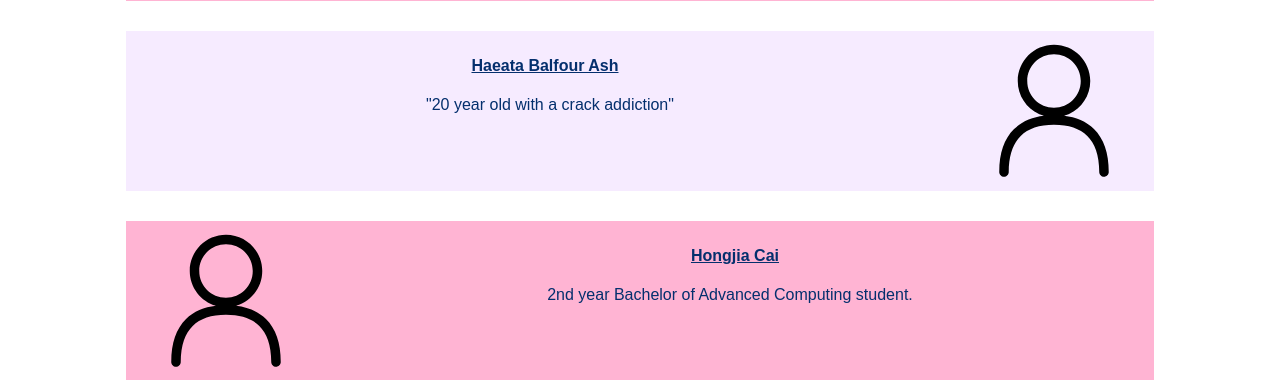
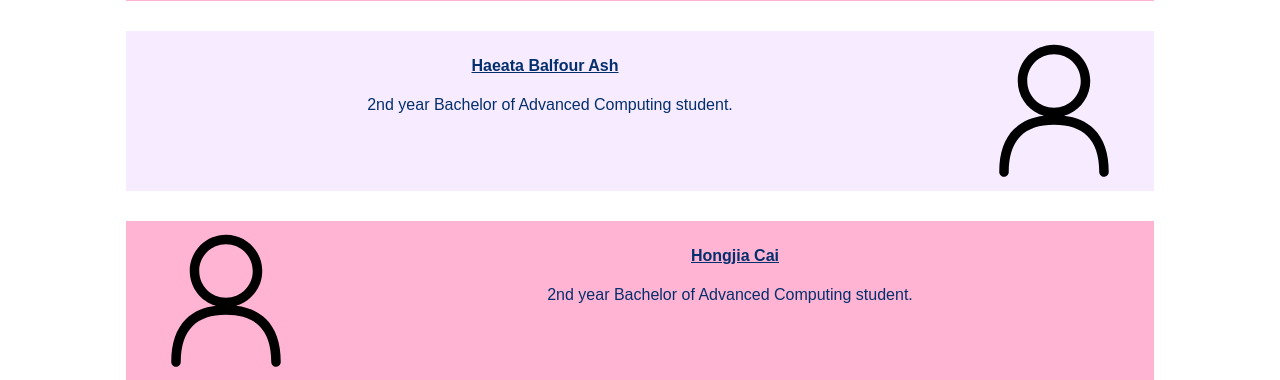
Before and after one commit to tharencandi/MVC-site, a Bottle app: page /about in a window 1280 px wide. Shown: the part 396-776 px from the top of the page. Run offline with Bottle, Linux system fonts and the light colour scheme.

Commit message:
removed crack head

```diff
--- a/code/templates/about.html
+++ b/code/templates/about.html
@@ -19,7 +19,7 @@
     <div class="right_profile">
         <img class = "profileR" src="/img/default_profile.svg" alt="Haeata Balfour Ash profile picture">
         <h4><a href="mailto:Haeata Balfour Ash<hbal7849@uni.sydney.edu.au>" title="Email Haeata Balfour Ash">Haeata Balfour Ash</a></h4>
-        <p class="profile_description">"20 year old with a crack addiction"</p>
+        <p class="profile_description">2nd year Bachelor of Advanced Computing student.</p>
     </div>
     <div class="left_profile">
         <img class = "profileL" src="/img/default_profile.svg" alt="Hongjia Cai Profile Pictire">
```
